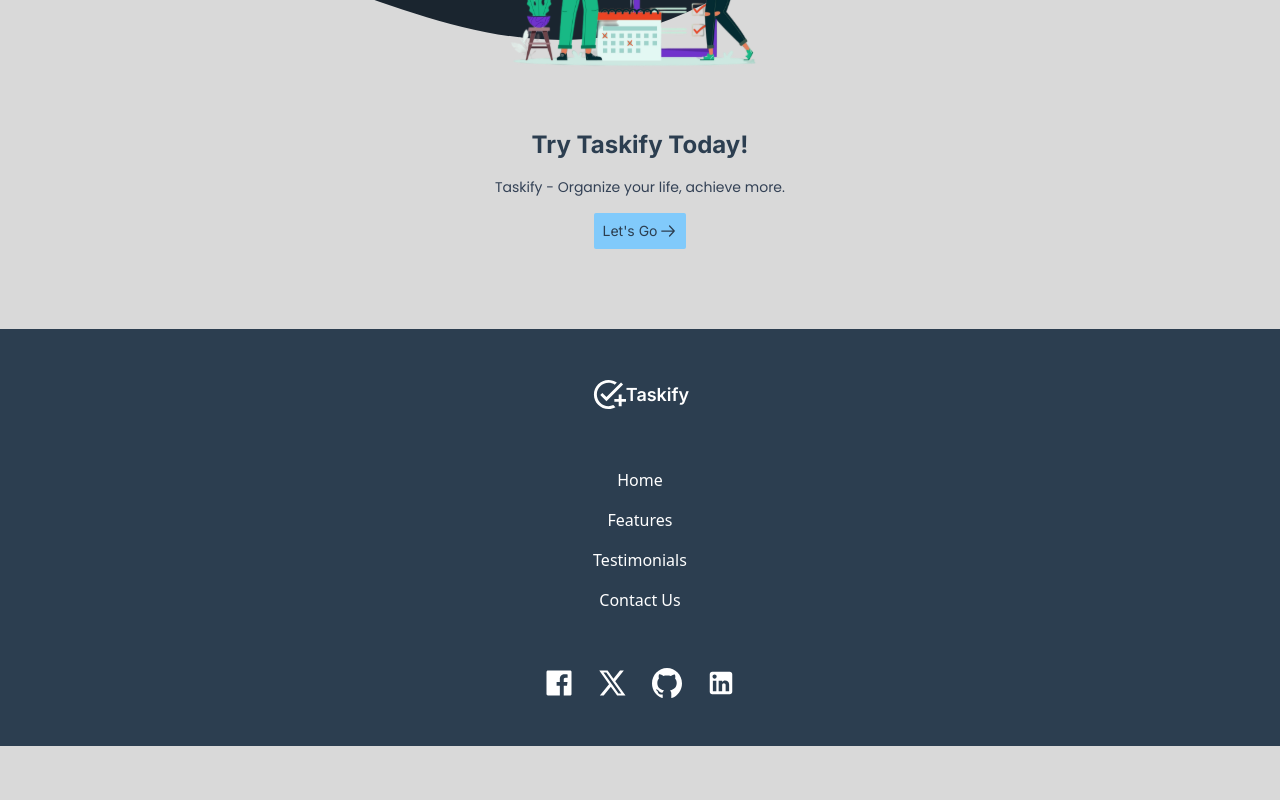
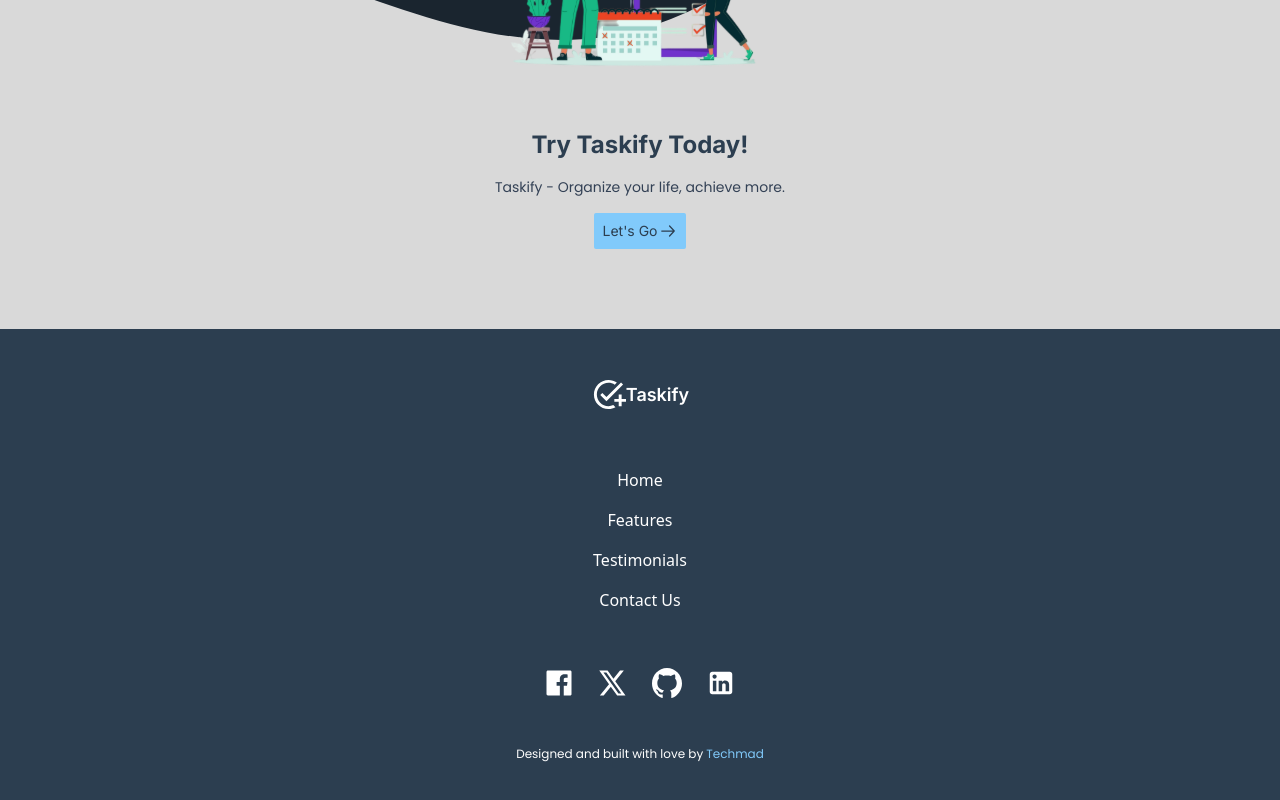
Before and after one commit to techmad60/Taskify, a Next.js app: page / in a window 1280 px wide. Shown: the part 2964-3764 px from the top of the page. Before the commit the page ends 3710 px from the top, so only its background shows below. Built offline with nearby package versions, Linux system fonts and the light colour scheme; a web font is replaced by a local one.

Commit message:
desktop next

```diff
--- a/app/layout.tsx
+++ b/app/layout.tsx
@@ -4,7 +4,7 @@ import "./globals.css";
 
 export const metadata: Metadata = {
   title: "Taskify",
-  description: "Generated by create next app",
+  description: "Designed and built with love by Techmad",
 };
 
 export default function RootLayout({
--- a/app/page.tsx
+++ b/app/page.tsx
@@ -213,6 +213,7 @@ export default function Home() {
               height={30}/>
           </a>
         </div>
+        <p className={`${poppinsFont.className} text-center text-xs text-white mt-12`}>Designed and built with love by <span className="text-primary-color">Techmad</span> </p>
       </footer>
     </>
 
```
